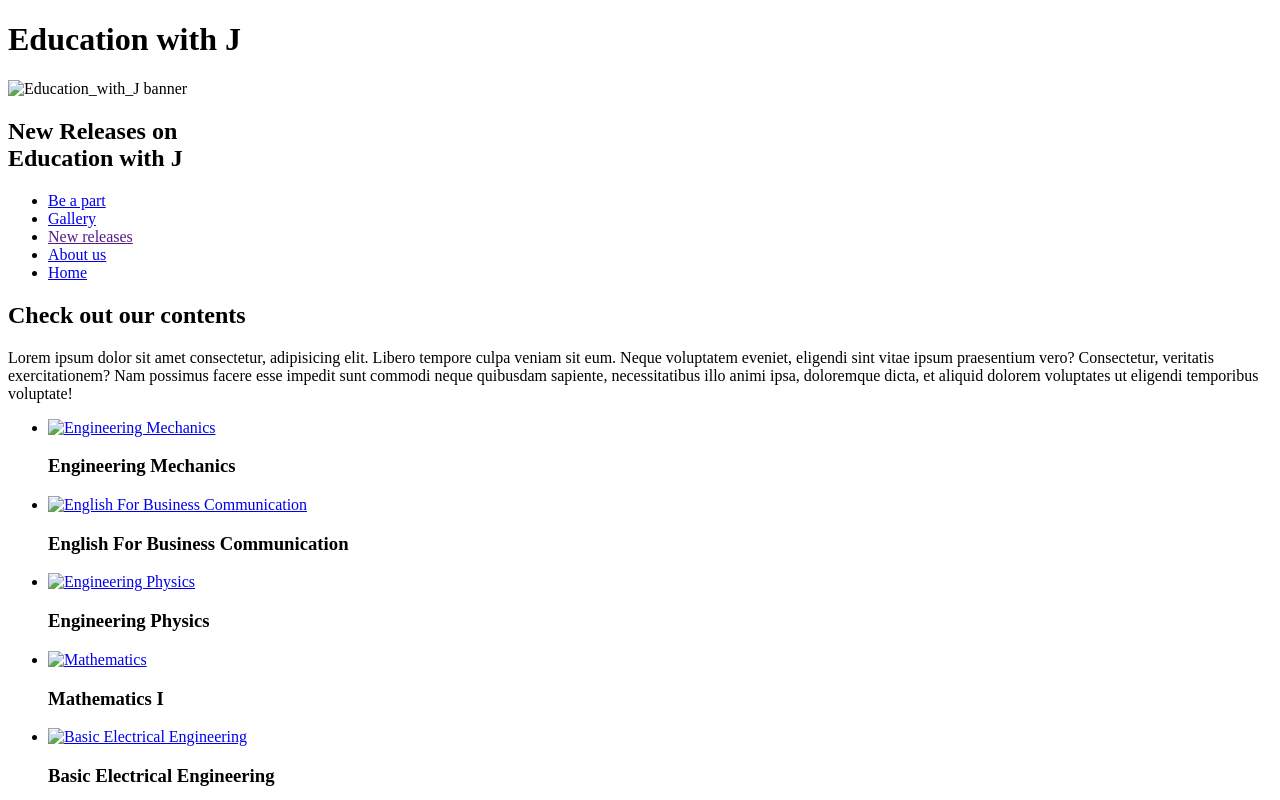
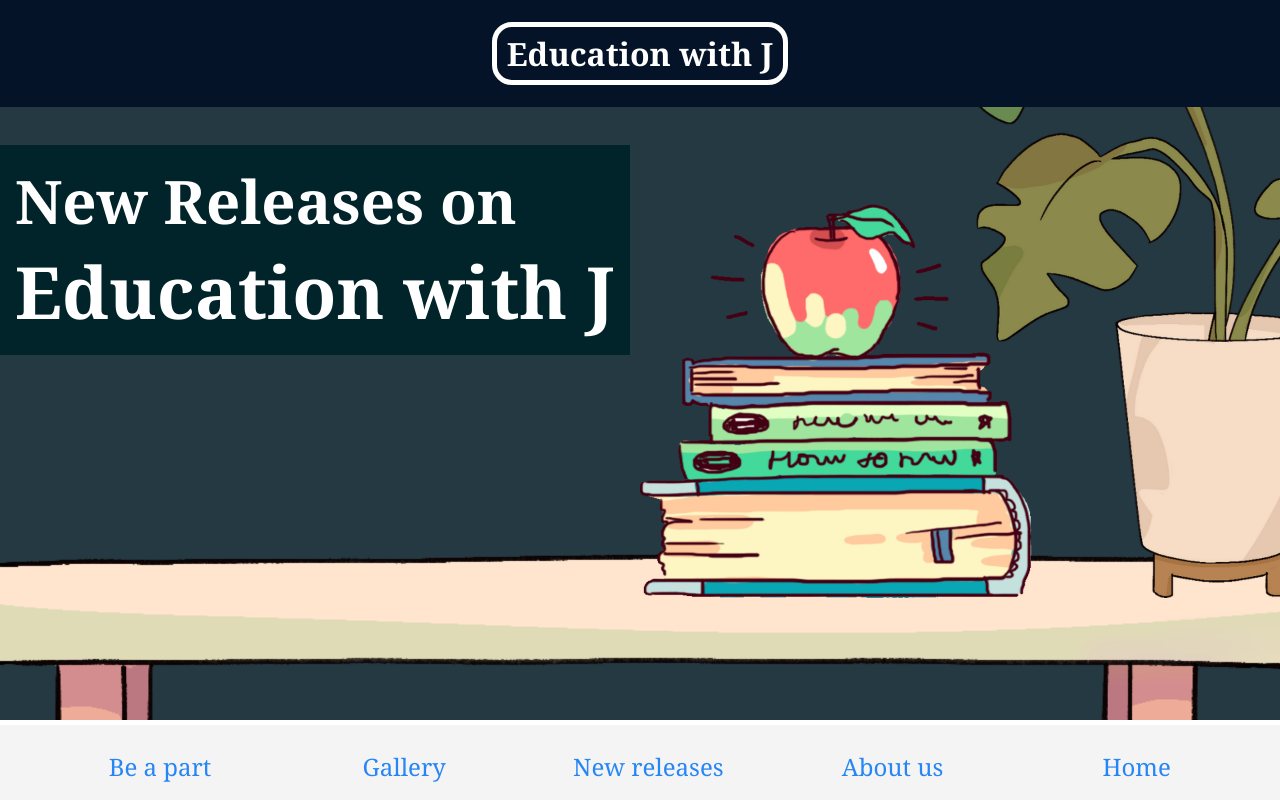
Before and after one commit to Junior-18/Edu-with-J-New-Releases, a plain HTML site: page index.html in a window 1280 px wide. Shown: the top 800 px of the page. Drawn offline with Linux system fonts and the light colour scheme.

Commit message:
Update index.html

```diff
--- a/index.html
+++ b/index.html
@@ -4,7 +4,7 @@
     <meta charset="UTF-8">
     <meta http-equiv="X-UA-Compatible" content="IE=edge">
     <meta name="viewport" content="width=device-width, initial-scale=1.0">
-    <link rel="stylesheet" href="/EducationJ/secondary/New Releases/css/new_releases.css">
+    <link rel="stylesheet" href="new_releases.css">
     <title>New Releases</title>
 </head>
 <body>
@@ -14,7 +14,7 @@
     </header>
 
     <section class="banner">
-        <img src="/EducationJ/secondary/New Releases/img/banner.png" alt="Education_with_J banner">
+        <img src="img/banner.png" alt="Education_with_J banner">
         <div class="welcome">
             <h2>New Releases on <br><span>Education with J</span></h2>
         </div>
@@ -22,11 +22,11 @@
 
     <nav class="main-nav">
         <ul>
-            <li><a href="/EducationJ/secondary/Be a part/index.html" class="join">Be a part</a></li>
-            <li><a href="/EducationJ/secondary/Gallery/index.html" class="gallery">Gallery</a></li>
+            <li><a href="https://junior-18.github.io/Edu-with-J-Be-a-part/" class="join">Be a part</a></li>
+            <li><a href="https://junior-18.github.io/Edu-with-J-Gallery/" class="gallery">Gallery</a></li>
             <li><a href=""class="releases">New releases</a></li>
-            <li><a href="/EducationJ/secondary/About/index.html" class="about">About us</a></li>
-            <li><a href="/EducationJ/index.html" class="home">Home</a></li>
+            <li><a href="https://junior-18.github.io/Edu-with-J-About/" class="about">About us</a></li>
+            <li><a href="https://junior-18.github.io/Edu-with-J/" class="home">Home</a></li>
         </ul>
     </nav>
 
@@ -37,13 +37,13 @@
 
     <nav class="subject">
         <ul>
-            <li><a href="/EducationJ/secondary/default/index.html" class="EM"><img src="/EducationJ/secondary/New Releases/img/em.png" alt="Engineering Mechanics"></a><h3>Engineering Mechanics</h3></li>
-            <li><a href="/EducationJ/secondary/default/index.html" class="EFBC"><img src="/EducationJ/secondary/New Releases/img/ebc.png" alt="English For Business Communication"></a><h3>English For Business Communication</h3></li>
-            <li><a href="/EducationJ/secondary/default/index.html"class="EP"><img src="/EducationJ/secondary/New Releases/img/ep.png" alt="Engineering Physics"></a><h3>Engineering Physics</h3></li>
+            <li><a href="/EducationJ/secondary/default/index.html" class="EM"><img src="img/em.png" alt="Engineering Mechanics"></a><h3>Engineering Mechanics</h3></li>
+            <li><a href="/EducationJ/secondary/default/index.html" class="EFBC"><img src="img/ebc.png" alt="English For Business Communication"></a><h3>English For Business Communication</h3></li>
+            <li><a href="/EducationJ/secondary/default/index.html"class="EP"><img src="img/ep.png" alt="Engineering Physics"></a><h3>Engineering Physics</h3></li>
         </ul>
         <ul>
-            <li><a href="/EducationJ/secondary/default/index.html" class="MTH"><img src="/EducationJ/secondary/New Releases/img/mth.png" alt="Mathematics"></a><h3>Mathematics I</h3></li>
-            <li><a href="/EducationJ/secondary/default/index.html" class="BEE"><img src="/EducationJ/secondary/New Releases/img/bee.png" alt="Basic Electrical Engineering"></a><h3>Basic Electrical Engineering</h3></li>
+            <li><a href="/EducationJ/secondary/default/index.html" class="MTH"><img src="img/mth.png" alt="Mathematics"></a><h3>Mathematics I</h3></li>
+            <li><a href="/EducationJ/secondary/default/index.html" class="BEE"><img src="img/bee.png" alt="Basic Electrical Engineering"></a><h3>Basic Electrical Engineering</h3></li>
         </ul>
     </nav>
 
```
